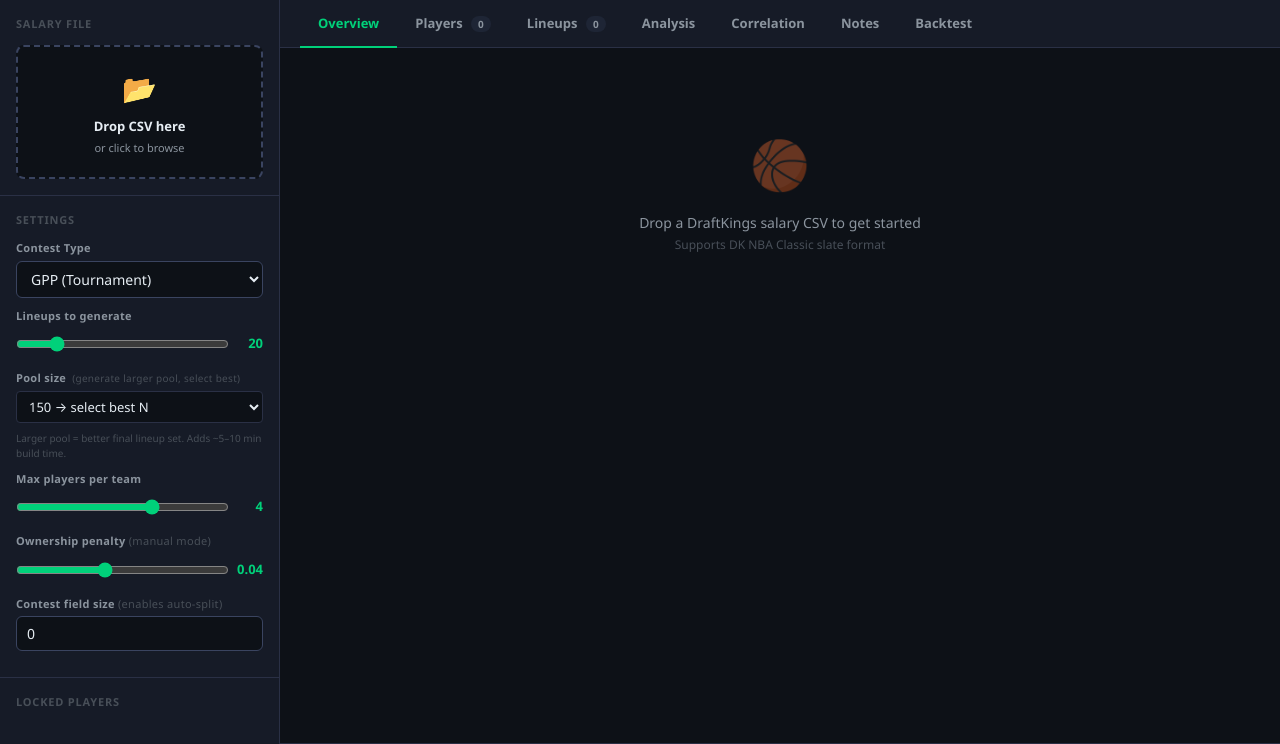
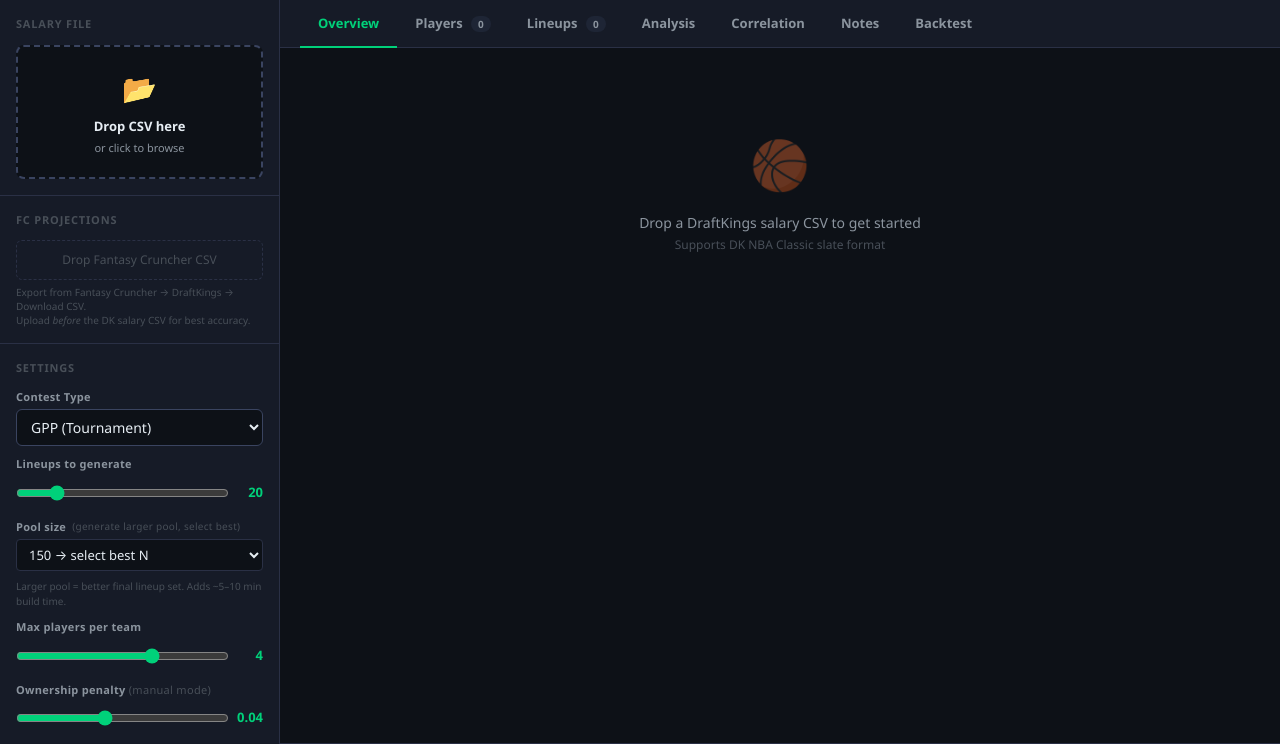
Before and after one commit to Sandcobra/nba_dfs, a FastAPI app: page / in a window 1280 px wide. Shown: the part 56-800 px from the top of the page. Run offline with FastAPI, Linux system fonts and the light colour scheme.

Commit message:
feat: FC CSV upload in UI + /api/upload-fc endpoint
- New sidebar section "FC Projections" with drop zone + file picker
- Shows green LOADED badge after successful upload
- POST /api/upload-fc: accepts Fantasy Cruncher draftkings_NBA_*.csv,
  parses it with load_fc_data(), stores in server state
- /api/upload now calls _merge_fc() automatically if FC data is in state,
  so FC Proj/Own%/Mins/Floor/Ceiling flows into projections without CLI access
- Workflow: upload FC CSV first -> green badge -> upload DK salary CSV -> done

Co-Authored-By: Claude Sonnet 4.6 <noreply@anthropic.com>

```diff
--- a/nba_dfs/ui/app.py
+++ b/nba_dfs/ui/app.py
@@ -24,6 +24,8 @@ sys.path.insert(0, str(PROJECT_ROOT))
 from nba_dfs.test_slate import (
     parse_salary_file,
     build_projections,
+    load_fc_data,
+    _merge_fc,
     enrich_projections,
     generate_gpp_lineups,
     select_portfolio,
@@ -207,6 +209,7 @@ _state: dict = {
     "field_profile": None,          # FieldBehaviorAgent output for tonight's slate
     "adversarial_profile": None,    # AdversarialOwnershipAgent output for tonight's slate
     "news_intel": None,             # NewsIntelAgent output for tonight's slate
+    "fc_data": None,               # Fantasy Cruncher player CSV (FC Proj, Proj Own%, Proj Mins)
 }
 
 
@@ -230,6 +233,9 @@ async def upload_csv(file: UploadFile = File(...)):
 
     try:
         raw = parse_salary_file(tmp_path)
+        # Merge FC data if previously uploaded via /api/upload-fc
+        if _state["fc_data"] is not None:
+            raw = _merge_fc(raw, _state["fc_data"])
         players = build_projections(raw)
         players = players[players["proj_pts_dk"] > 0].copy()
 
@@ -322,6 +328,40 @@ async def upload_csv(file: UploadFile = File(...)):
             "game_summary": game_summary,
             "positional_scarcity": scarcity,
         }
+    except Exception as exc:
+        raise HTTPException(status_code=400, detail=str(exc)) from exc
+
+
+@app.post("/api/upload-fc")
+async def upload_fc_csv(file: UploadFile = File(...)):
+    """
+    Accept a Fantasy Cruncher player CSV (draftkings_NBA_*.csv).
+    Stores it in server state so the next /api/upload call will merge
+    FC Proj, Proj Own%, Proj Mins, Floor, Ceiling into the player pool.
+    """
+    content = await file.read()
+    with tempfile.NamedTemporaryFile(suffix=".csv", delete=False, mode="wb") as f:
+        f.write(content)
+        tmp_path = Path(f.name)
+
+    try:
+        fc = load_fc_data(tmp_path)
+        if fc is None or fc.empty:
+            raise HTTPException(
+                status_code=400,
+                detail="Could not parse FC data. Make sure this is a Fantasy Cruncher "
+                       "DraftKings player CSV (draftkings_NBA_*.csv) with Proj Own%, "
+                       "Proj Mins, and FC Proj columns."
+            )
+        _state["fc_data"] = fc
+        return {
+            "status": "ok",
+            "players_loaded": len(fc),
+            "message": f"FC data loaded: {len(fc)} players with FC Proj, Proj Own%, Proj Mins. "
+                       f"Upload your DK salary CSV now to apply it."
+        }
+    except HTTPException:
+        raise
     except Exception as exc:
         raise HTTPException(status_code=400, detail=str(exc)) from exc
 
--- a/nba_dfs/ui/templates/index.html
+++ b/nba_dfs/ui/templates/index.html
@@ -432,6 +432,30 @@ tbody td{padding:9px 12px;white-space:nowrap}
       <div class="dz-sub" id="dz-sub">or click to browse</div>
     </div>
     <input type="file" id="file-input" accept=".csv" onchange="handleFileSelect(event)"/>
+  </div>
+
+  <!-- Fantasy Cruncher upload -->
+  <div class="sb-section">
+    <div class="sb-title" style="display:flex;align-items:center;gap:6px">
+      FC Projections
+      <span id="fc-badge" style="display:none;font-size:10px;background:#00d17a;color:#000;
+            border-radius:10px;padding:1px 7px;font-weight:700">LOADED</span>
+    </div>
+    <div id="fc-drop-zone"
+         onclick="document.getElementById('fc-input').click()"
+         style="border:1px dashed var(--border);border-radius:6px;padding:10px 8px;
+                text-align:center;cursor:pointer;font-size:12px;color:var(--text3);
+                background:var(--bg2);transition:border-color .2s"
+         onmouseover="this.style.borderColor='var(--accent)'"
+         onmouseout="this.style.borderColor='var(--border)'">
+      <span id="fc-drop-label">Drop Fantasy Cruncher CSV</span>
+    </div>
+    <input type="file" id="fc-input" accept=".csv" style="display:none"
+           onchange="uploadFCFile(event)"/>
+    <div style="font-size:10px;color:var(--text3);margin-top:5px;line-height:1.4">
+      Export from Fantasy Cruncher &rarr; DraftKings &rarr; Download CSV.<br>
+      Upload <em>before</em> the DK salary CSV for best accuracy.
+    </div>
   </div>
 
   <!-- Settings -->
@@ -1131,6 +1155,26 @@ function handleDrop(e) {
 function handleFileSelect(e) {
   const file = e.target.files[0];
   if (file) uploadFile(file);
+}
+
+// ── FC upload ───────────────────────────────────────────────────────────────
+async function uploadFCFile(e) {
+  const file = e.target.files[0];
+  if (!file) return;
+  $('fc-drop-label').textContent = 'Uploading…';
+  const fd = new FormData();
+  fd.append('file', file);
+  try {
+    const res = await fetch('/api/upload-fc', { method: 'POST', body: fd });
+    const data = await res.json();
+    if (!res.ok) throw new Error(data.detail || 'FC upload failed');
+    $('fc-drop-label').textContent = '\u2713 ' + file.name;
+    $('fc-badge').style.display = 'inline';
+    toast('FC data loaded: ' + data.players_loaded + ' players. Now upload your DK salary CSV.', 'success');
+  } catch (err) {
+    $('fc-drop-label').textContent = 'Drop Fantasy Cruncher CSV';
+    toast('FC upload failed: ' + err.message, 'error');
+  }
 }
 
 // ── Upload ─────────────────────────────────────────────────────────────────
```
